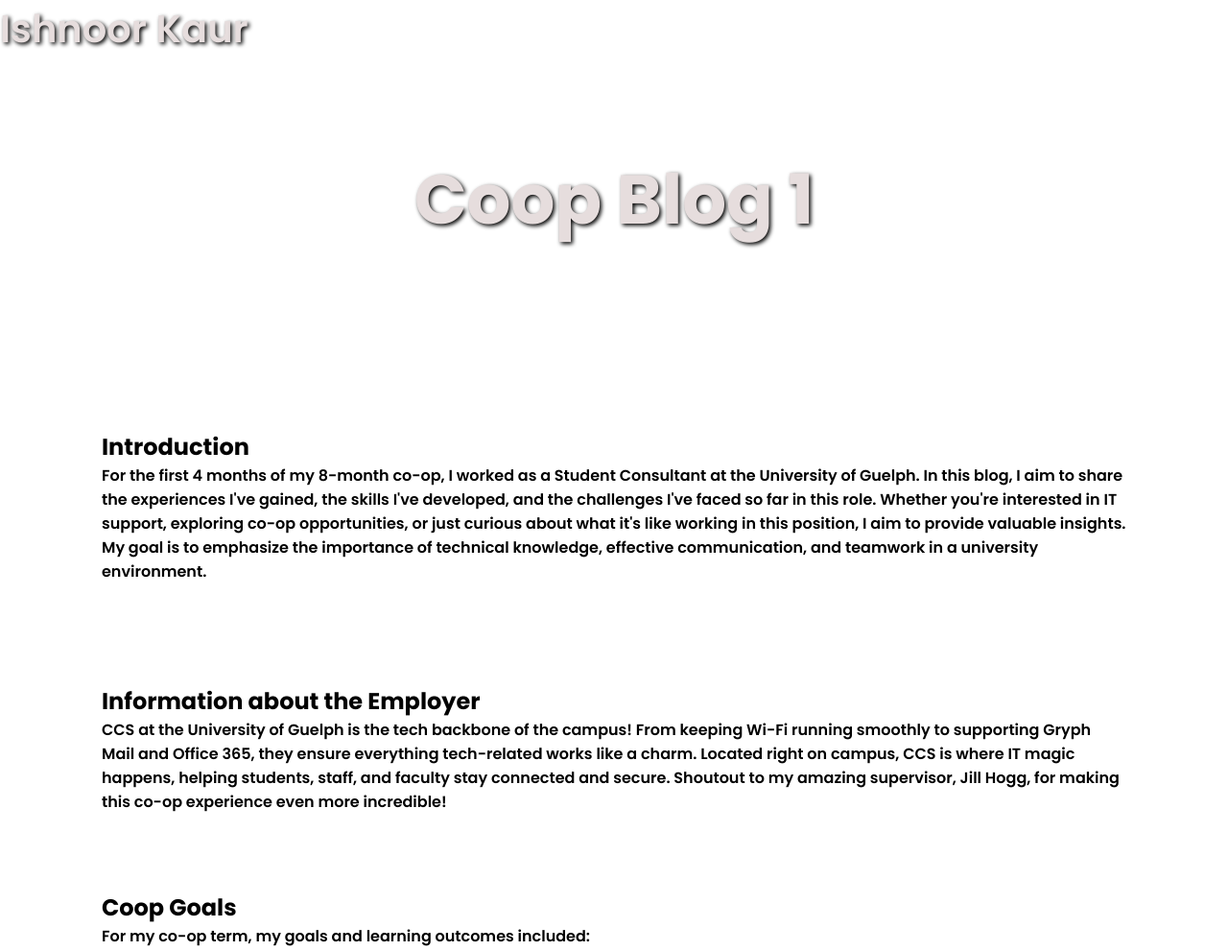
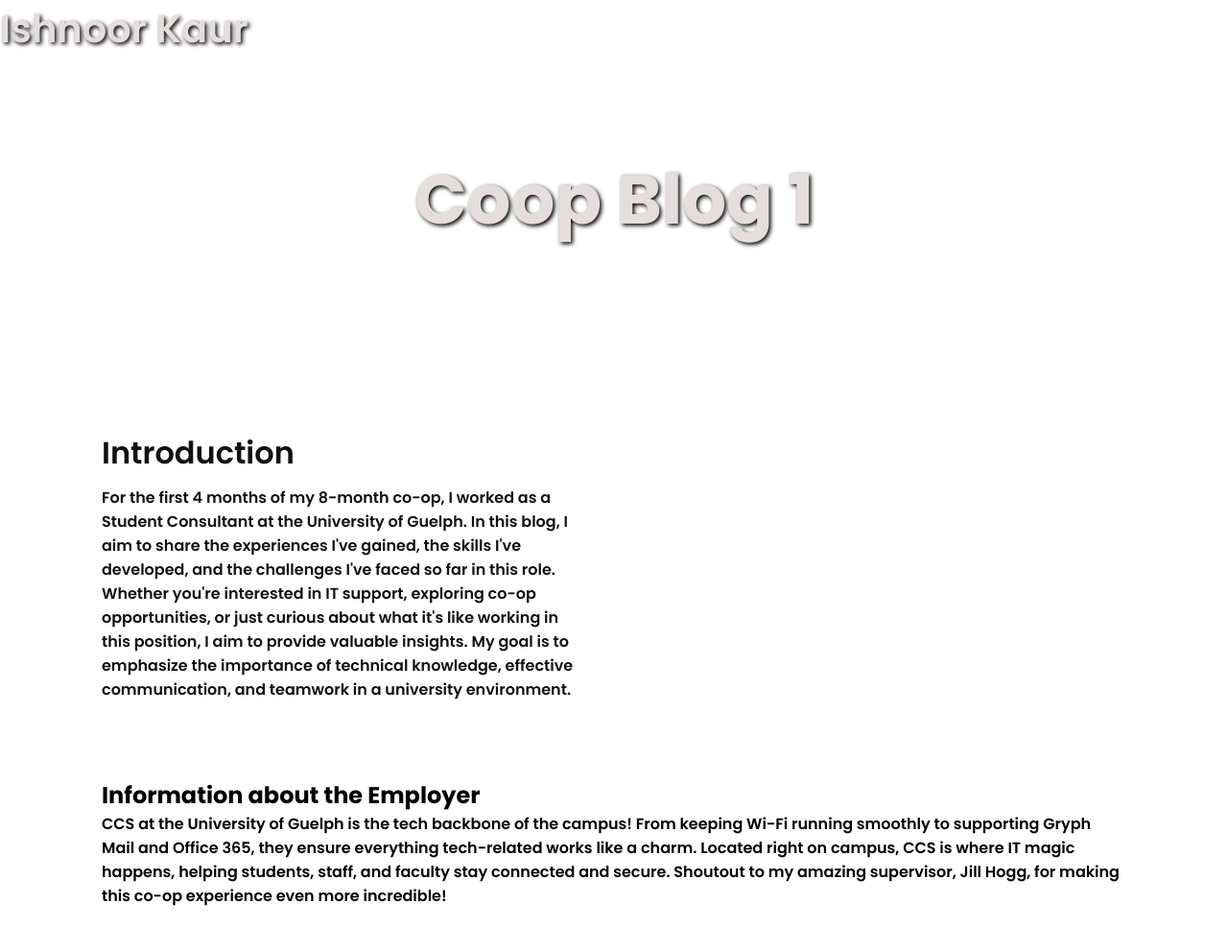
Before and after one commit to IshnoorKaur/coop, a plain HTML site: page page.html in a window 1280 px wide. Shown: the top 991 px of the page at 96% size. Drawn offline with Linux system fonts and the light colour scheme.

Commit message:
Update style.css

```diff
--- a/style.css
+++ b/style.css
@@ -11,7 +11,7 @@
 /* root values */
 :root{
     --container-color: #1a1e21;
-    --second-color: rgb(255, 77, 122);
+    --second-color: rgb(93, 185, 231);
     --text-color: #172317;
     --bg-color: #000000;
 }
@@ -26,7 +26,7 @@ a{
 }
 
 li{
-    list-style: none;
+    list-style-type: square;
 }
 
 img{
@@ -45,13 +45,12 @@ section{
 
 /* Header */
 header{
-    position: fixed;
+    position: absolute;
     top: 0;
     left: 0;
     width: 100%;
     z-index: 200;
 }
-
 
 header.shadow{
     background: var(--bg-color);
@@ -101,3 +100,80 @@ header.shadow .logo{
 .home-title{
     font-size: 4.5rem;
 }
+
+.about{
+    position: relative;
+    width: 100%;
+    display: flex !important;
+    justify-content: center;
+    align-items: center;
+}
+
+.about .contentBx{
+    max-width: 50%;
+    width: 50%;
+    text-align: left;
+    padding-right: 40px;
+}
+
+.titleText{
+    font-weight: 600;
+    color: #111;
+    font-size: 2rem;
+    margin-bottom: 10px;
+}
+
+.title-text{
+    color: #111;
+    font-size: 1em;
+}
+
+.about .imgBx{
+    position: relative;
+    min-width: 50%;
+    width: 50%;
+    min-height: 100px;
+}
+
+.about .imgBx{
+    position: relative;
+    min-width: 50%;
+    width: 50%;
+    min-height: 100px;
+}
+
+.about3{
+    position: relative;
+    width: 100%;
+    display: flex !important;
+    justify-content: center;
+    align-items: center;
+}
+
+
+/*.about2{
+    position: relative;
+    width: 100%;
+    display: flex !important;
+    justify-content: center;
+    align-items: center;
+}
+
+.about .contentBx2{
+    max-width: 50%;
+    width: 50%;
+    text-align: left;
+    padding-right: 40px;
+}
+
+.titleText2{
+    font-weight: 600;
+    color: #111;
+    font-size: 2rem;
+    margin-bottom: 10px;
+}
+
+.title-text2{
+    color: #111;
+    font-size: 1em;
+}*/
```
